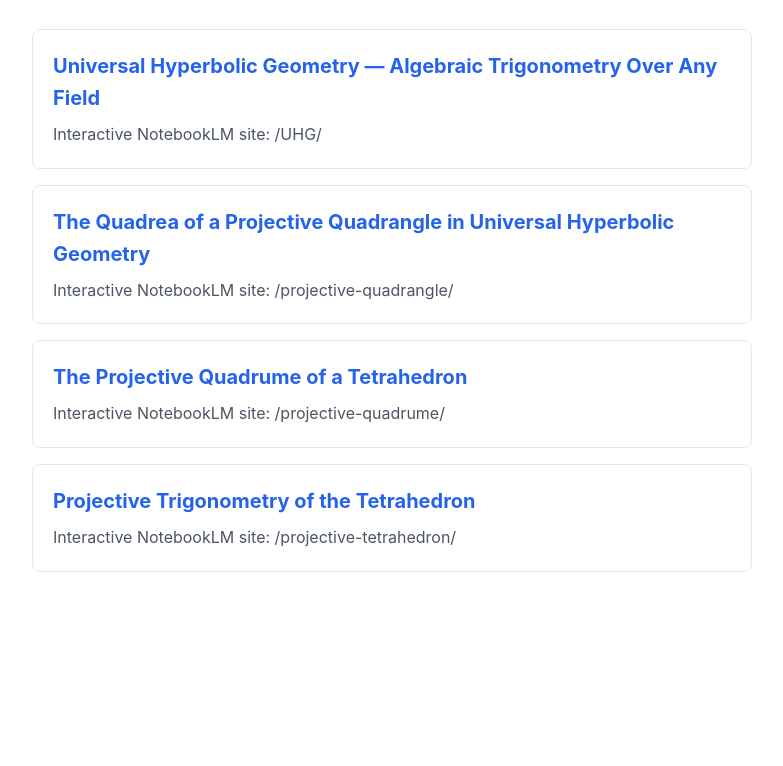
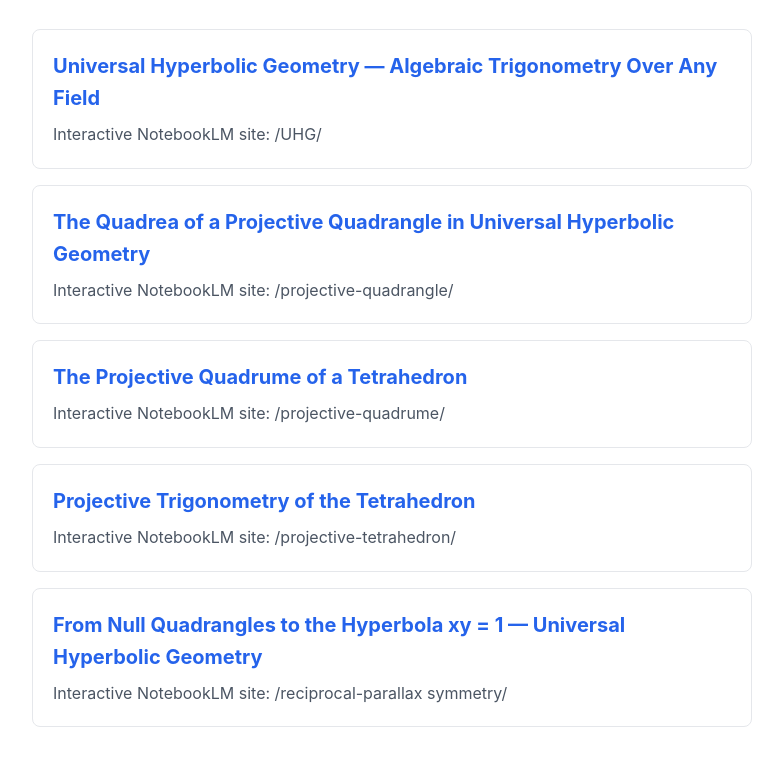
Before and after one commit to jcoady/sites, a plain HTML site: page index.html in a window 1280 px wide. Shown: the part 166-932 px from the top of the page, without its empty margins (248-1031 px from the left). Before the commit the page ends 800 px from the top, so only its background shows below. Drawn offline with Linux system fonts and the light colour scheme.

Commit message:
Auto-update directory menu

```diff
--- a/index.html
+++ b/index.html
@@ -70,6 +70,10 @@
       <h2><a href="./projective-tetrahedron/">Projective Trigonometry of the Tetrahedron</a></h2>
       <p>Interactive NotebookLM site: /projective-tetrahedron/</p>
     </div>
+    <div class="site-card">
+      <h2><a href="./reciprocal-parallax symmetry/">From Null Quadrangles to the Hyperbola xy = 1 — Universal Hyperbolic Geometry</a></h2>
+      <p>Interactive NotebookLM site: /reciprocal-parallax symmetry/</p>
+    </div>
   </main>
 </body>
 </html>
```
